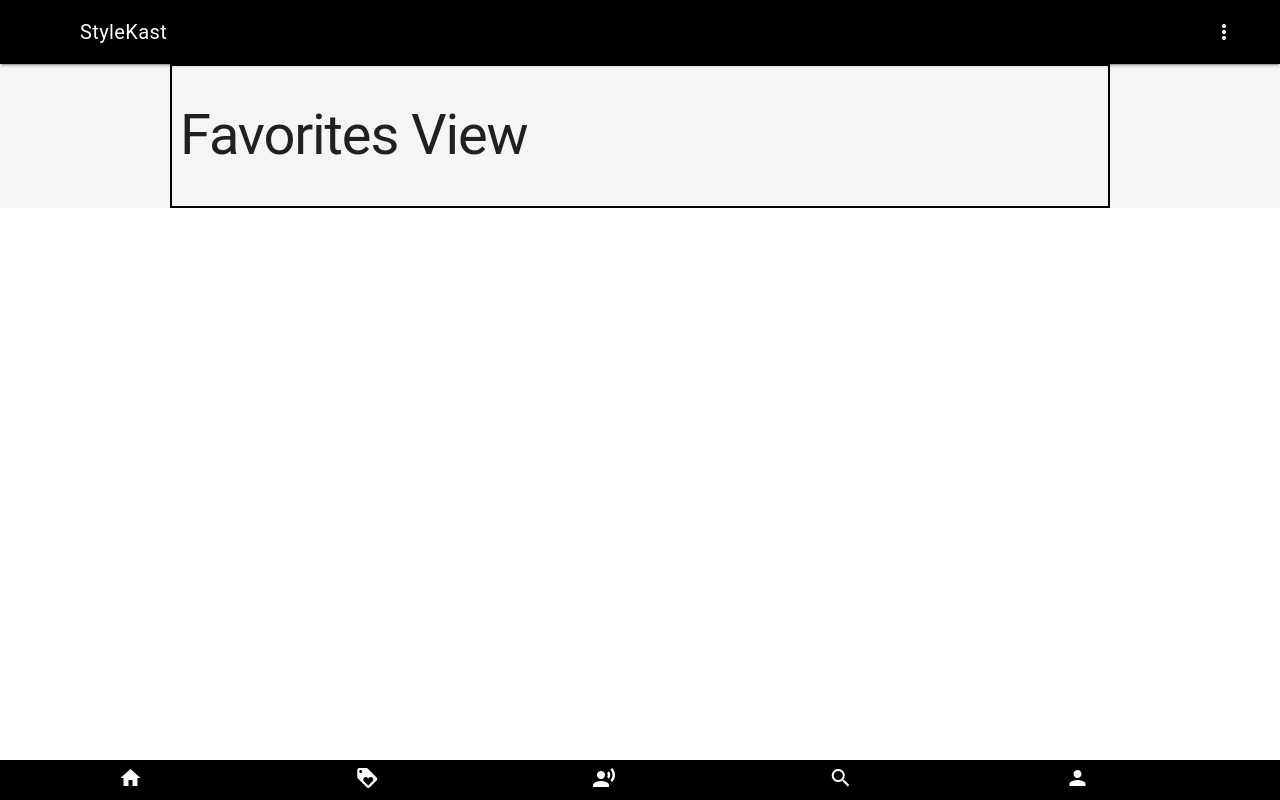
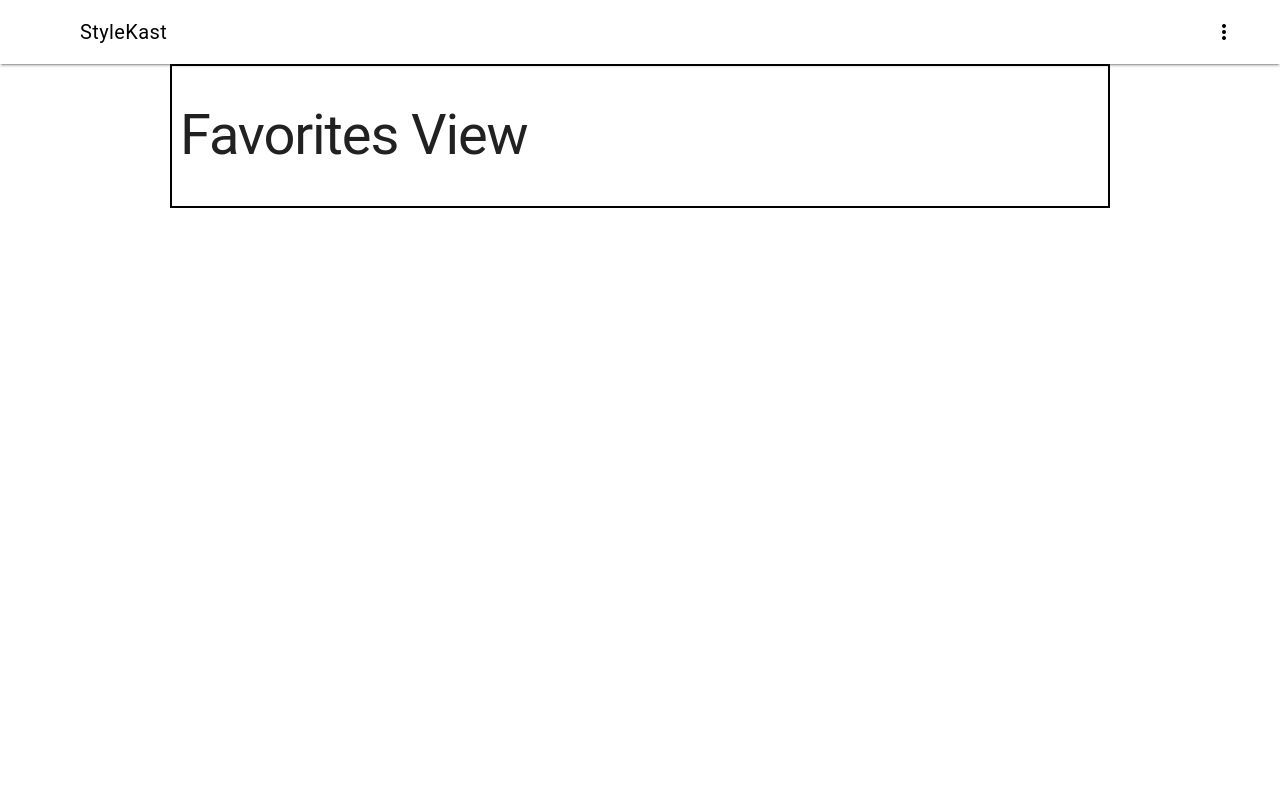
Before and after one commit to zungeru/style-kast, a Vue app: page /favs in a window 1280 px wide. Built offline with nearby package versions, Linux system fonts and the light colour scheme.

Commit message:
app shell

```diff
--- a/src/App.vue
+++ b/src/App.vue
@@ -2,7 +2,7 @@
   <!-- Start Enclosing Div -->
   <div id="app" class="demo-layout mdl-layout mdl-js-layout mdl-layout--drawer mdl-layout--fixed-header">
     <!-- Start Header -->
-      <header class="demo-header mdl-layout__header mdl-color--black mdl-color-text--white">
+      <header class="demo-header mdl-layout__header mdl-color--white mdl-color-text--black">
         <div class="mdl-layout__header-row">
           <span class="mdl-layout-title">StyleKast</span>
           <div class="mdl-layout-spacer"></div>
@@ -31,40 +31,50 @@
           </div>
         </header>
 
-        <nav class="demo-navigation mdl-navigation mdl-color--black mdl-color-text--white">
-          <a class="mdl-navigation__link" href=""><i class="material-icons" role="presentation">home</i>Home</a>
-          <a class="mdl-navigation__link" href=""><i class="material-icons" role="presentation">loyalty</i>Favorites</a>
-          <a class="mdl-navigation__link" href=""><i class="material-icons" role="presentation">record_voice_over</i>Kast</a>
-          <a class="mdl-navigation__link" href=""><i class="material-icons" role="presentation">search</i>Search</a>
-          <a class="mdl-navigation__link" href=""><i class="material-icons" role="presentation">person</i>Profile</a>
+        <nav class="demo-navigation mdl-navigation mdl-color--white mdl-color-text--black">
+          <router-link to="/" class="mdl-navigation__link"><i class="material-icons" role="presentation">home</i>Home</router-link>
+          <router-link to="/favs" class="mdl-navigation__link"><i class="material-icons" role="presentation">loyalty</i>Favorites</router-link>
+          <router-link to="/kast" class="mdl-navigation__link"><i class="material-icons" role="presentation">record_voice_over</i>Kast</router-link>
+          <router-link to="/search" class="mdl-navigation__link"><i class="material-icons" role="presentation">search</i>Search</router-link>
+          <router-link to="/profile" class="mdl-navigation__link"><i class="material-icons" role="presentation">person</i>Profile</router-link>
         </nav>
 
       </div>
       <!-- End Drawer -->
 
       <!-- Start Main -->
-      <main class="mdl-layout__content mdl-color--grey-100">
+      <main class="mdl-layout__content mdl-color--white">
         <div class="mdl-grid demo-content">
           <router-view></router-view>
         </div>
 
         <section class="social-icons">
-          <div class="mobnav"><a href=""><i class="material-icons mdl-color-text--white" >home</i></a></div>
-          <div class="mobnav"><a href=""><i class="material-icons mdl-color-text--white">loyalty</i></a></div>
-          <div class="mobnav"><a href=""><i class="material-icons mdl-color-text--white">record_voice_over</i></a></div>
-          <div class="mobnav"><a href=""><i class="material-icons mdl-color-text--white">search</i></a></div>
-          <div class="mobnav"><a href=""><i class="material-icons mdl-color-text--white">person</i></a></div>
+          <router-link to="/" class="mobnav" tag="div"><a href=""><i class="material-icons mdl-color-text--black">home</i></a></router-link>
+          <router-link to="/favs" class="mobnav" tag="div"><a href=""><i class="material-icons mdl-color-text--black">loyalty</i></a></router-link>
+          <router-link to="/kast" class="mobnav" tag="div"><a href=""><i class="material-icons mdl-color-text--black">record_voice_over</i></a></router-link>
+          <router-link to="/search" class="mobnav" tag="div"><a href=""><i class="material-icons mdl-color-text--black">search</i></a></router-link>
+          <router-link to="/profile" class="mobnav" tag="div"><a href=""><i class="material-icons mdl-color-text--black">person</i></a></router-link>
         </section>
 
       </main>
       <!-- End Main -->
-
 </div>
   <!-- End Enclosing Div -->
+
 </template>
 
 <script>
 require('material-design-lite')
+
+function close () {
+  var d = document.querySelector('.mdl-layout')
+  d.MaterialLayout.toggleDrawer()
+}
+
+window.onload = function () {
+  document.querySelector('.mdl-layout__drawer').addEventListener('click', close)
+}
+
 export default {
   name: 'App'
 }
@@ -109,7 +119,7 @@ export default {
   /* color: rgba(0, 0, 0, 0.54); */
   /* Changed the above so that the memu bar shows in white again */
   /* color: rgba(0, 0, 0.54, 0.54); This was not working with Firefox so changed it to white*/
-  color: white;
+  color: black;
 }
 
 .header_menu {
@@ -143,17 +153,20 @@ export default {
   flex-direction: row;
   align-items: center;
   /* color: rgba(255, 255, 255, 0.56); */
-  color: rgba(255, 255, 255, 1);
+  /*color: rgba(255, 255, 255, 1);*/
+  color: black;
   font-weight: 500;
 }
 .demo-layout .demo-navigation .mdl-navigation__link:hover {
   background-color: #f50057;
   color: #FFFFFF;
 }
+
 .demo-navigation .mdl-navigation__link .material-icons {
   font-size: 24px;
   /* color: rgba(255, 255, 255, 0.56); */
-  color: rgba(255, 255, 255, 1);
+  /*color: rgba(255, 255, 255, 1);*/
+  color: black;
   margin-right: 32px;
 }
 
@@ -163,14 +176,15 @@ export default {
 }
 
 .social-icons {
-      background-color: black;
+      background-color: white;
       position: fixed;
       bottom: 0%;
       height: 40px;
       width: 100%;
+      display: none;
     }
 
-    .mobnav {
+.mobnav {
       position: relative;  /* 1 */
       width: 18.5%;
       height: 35px;
@@ -178,19 +192,44 @@ export default {
       text-align: center;
     }
 
-    div.mobnav i {
+div.mobnav i {
       margin: 0;
       position: absolute;  /* 2 */
       top: 50%;            /* 3 */
       transform: translate(0, -50%); /* 4 */
     }
 
-    div.mobnav a:hover i {
+div.mobnav a:hover i {
       color: #f50057 !important;
     }
 
-    /* not working */
-    div.mobnav a:active i {
+@media (max-width: 580px) {
+      /* make title smaller to fit on screen */
+      .mdl-layout-title {
+          font-size: 18px;
+        }
+
+      .social-icons {
+        display: block;
+      }
+
+      .mdl-layout .mdl-layout__drawer-button {
+        display: none;
+      }
+
+      .mdl-layout__header-row {
+        padding: 15px;
+      }
+  }
+/* .mdl-layout .mdl-layout__drawer-button {
+  display: none;
+}
+
+.mdl-layout__header-row {
+  padding: 10px;
+} */
+/* not working */
+div.mobnav a:active i {
       color: #f50057 !important;
     }
 </style>
--- a/src/components/Favorites.vue
+++ b/src/components/Favorites.vue
@@ -1,5 +1,8 @@
 <template>
-  <h1>Favorites View</h1>
+  <div>
+    <h1>Favorites View</h1>
+  </div>
+
 </template>
 
 <script>
```
